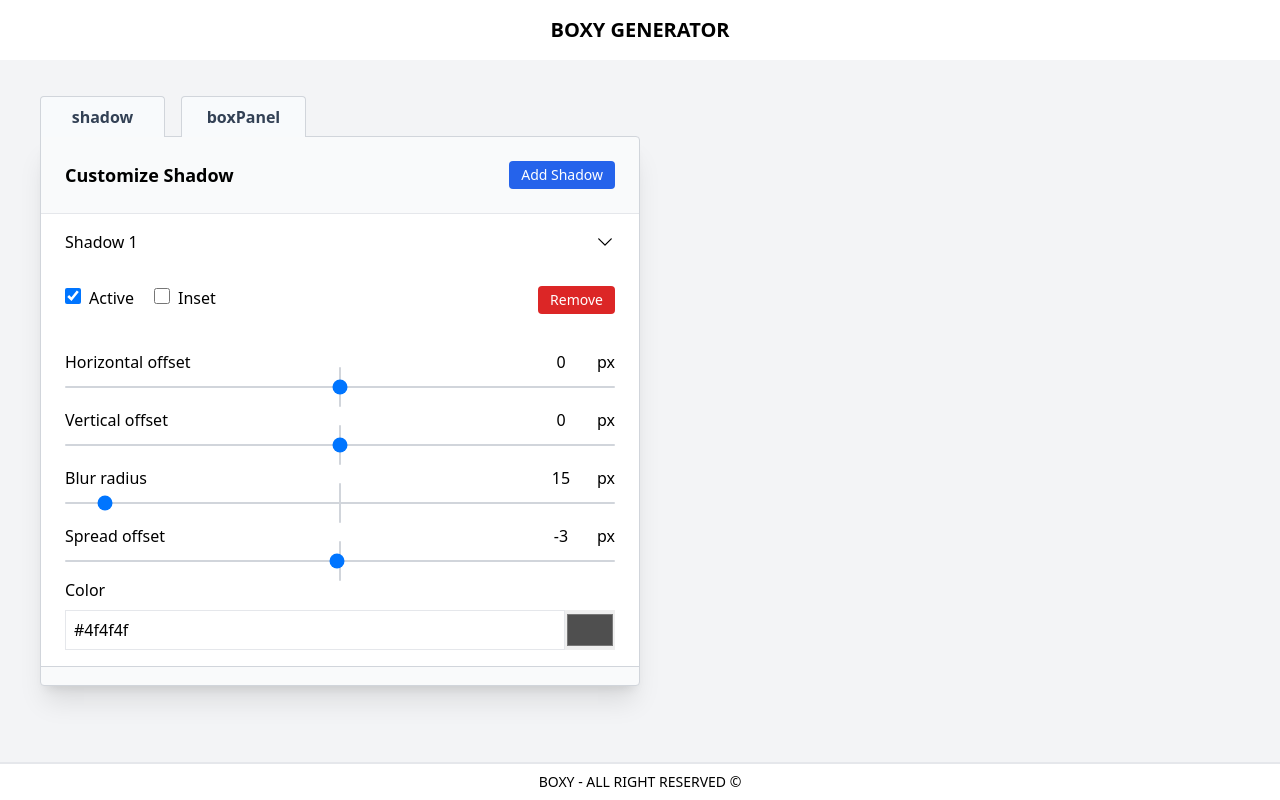
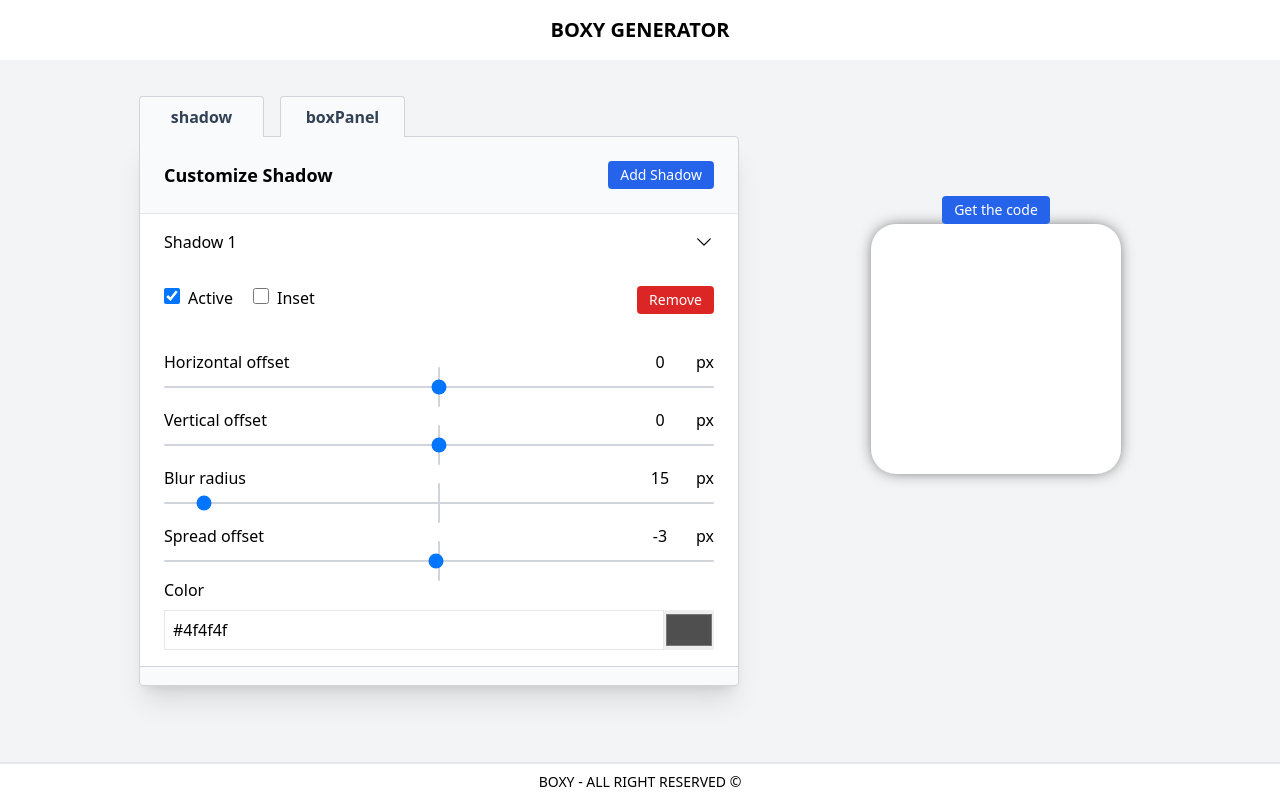
Before and after one commit to MaxMasse31/boxyProject, a React (Vite) app: page / in a window 1280 px wide. Built offline with nearby package versions, Linux system fonts and the light colour scheme.

Commit message:
activer la modale

```diff
--- a/src/App.jsx
+++ b/src/App.jsx
@@ -1,20 +1,19 @@
 import Header from "./Components/Header";
 import Footer from "./Components/Footer";
 import LeftContainer from "./Layouts/LeftContainer";
+import Visualization from "./Layouts/Visualization/Visualization";
 
 function App() {
-
-  console.log("allo");
   return (
     <div className="min-h-screen flex flex-col">
       <Header />
 
-      <main className="flex flex-wrap justify center items-center flex-grow bg-gray-100 px-10 md:flex-nowrap ">
+      <main className="flex flex-wrap justify-center items-center flex-grow bg-gray-100 px-10 md:flex-nowrap ">
         <LeftContainer />
-        {/* <Visualisation />  */}
+        <Visualization />
       </main>
 
-      <Footer/>
+      <Footer />
     </div>
   );
 }
--- /dev/null
+++ b/src/Layouts/Visualization/Modal/ModalBtn.jsx
@@ -0,0 +1,27 @@
+import { useState } from "react";
+import { createPortal } from "react-dom";
+import ModalResult from "./ModalResult"
+
+import React from "react";
+
+export default function ModalBtn() {
+  const [showModal, setShowModal] = useState(false);
+
+  return (
+    <>
+      <button
+      onClick={()=>setShowModal()}
+      className="relative z-0 mx-auto mt-2 py-1 px-3 text-sm rounded bg-blue-600 text-white hover:bg-blue-700">
+        Get the code
+      </button>
+
+      {showModal && createPortal(<ModalResult closeModal={()=>setShowModal(!showModal)}/>,document.body
+
+
+
+
+
+      )}
+    </>
+  );
+}
--- /dev/null
+++ b/src/Layouts/Visualization/Modal/ModalResult.jsx
@@ -0,0 +1,7 @@
+import React from 'react'
+
+export default function ModalResult() {
+  return (
+    <div>ModalResult</div>
+  )
+}
--- /dev/null
+++ b/src/Layouts/Visualization/Visualization.jsx
@@ -0,0 +1,26 @@
+import React from "react";
+import ModalBtn from "./Modal/ModalBtn";
+import getBoxShadowValue from "../../utils/getBoxShadowValue";
+import { useSelector } from "react-redux";
+
+export default function Visualization() {
+  const shadowValues = useSelector((state) => state.shadows);
+
+  const boxProp = useSelector((state) => state.boxProperties);
+
+  return (
+    <div className="flex flex-col p-5 ml-10 lg:ml-28">
+      <ModalBtn />
+      <div
+        className="w-[250px] h-[250px] bg-white rounded-xl mb-20 lg:mb-40"
+        style={{
+          boxShadow: `${getBoxShadowValue(shadowValues).slice(0, -1)}`,
+          borderRadius: `${boxProp[0].value}px`,
+          height: `${boxProp[1].value}px`,
+          width: `${boxProp[2].value}px`,
+          backgroundColor: `${boxProp[3].value}`,
+        }}
+      ></div>
+    </div>
+  );
+}
--- a/src/features/shadow.js
+++ b/src/features/shadow.js
@@ -7,6 +7,7 @@
     id: nanoid(8), // Génère un identifiant unique
     active: true, // Indique si l'ombre est active
     inset: false, // Indique si l'ombre est en relief
+    finalString:"",
     inputs: [
       {
         inputNumber: 1,
@@ -125,6 +126,14 @@
       currentShadow[action.payload.status] =
         !currentShadow[action.payload.status];
     },
+
+
+
+
+
+
+
+
   },
 });
 
--- /dev/null
+++ b/src/utils/getBoxShadowValue.js
@@ -0,0 +1,19 @@
+export default function getBoxShadowValue(shadows) {
+  let finalString = ""
+
+  shadows.forEach((shadow) => {
+    if (shadow.active) {
+      shadow.inputs.forEach((input) => {
+        if (input.type === "range") {
+          finalString += `${input.value}px `;
+        } else if (input.type === "color") finalString += `${input.value} `;
+      });
+
+      if (shadow.inset) finalString += "inset";
+      if (shadows.indexOf(shadow) === shadows.length - 1) finalString += ";";
+      else finalString += ",";
+    }
+  });
+
+  return finalString;
+}
```
